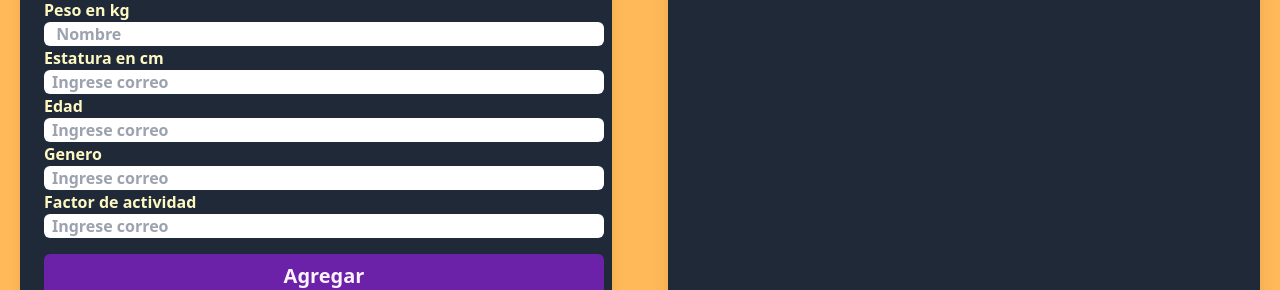
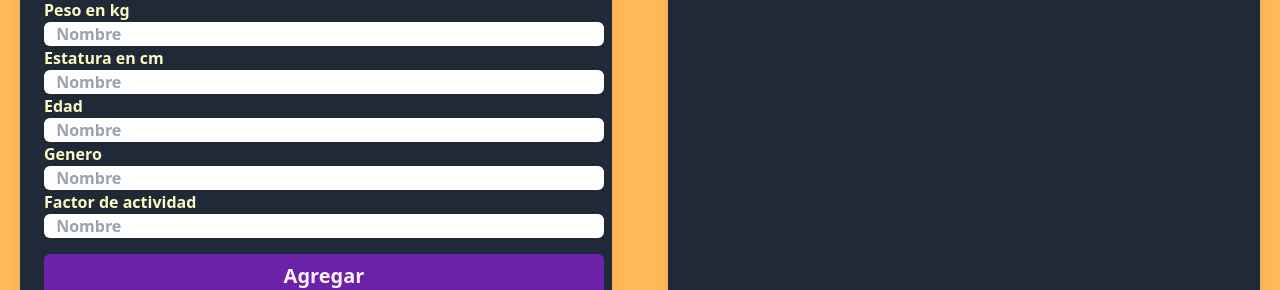
Before and after one commit to Andres-GMP/Dietas, a React (Vite) app: page / in a window 1280 px wide. Shown: the part 238-528 px from the top of the page. Built offline with nearby package versions, Linux system fonts and the light colour scheme.

Commit message:
casi lista una parte
el error esta en resultados

```diff
--- a/src/App.jsx
+++ b/src/App.jsx
@@ -8,6 +8,7 @@ function App() {
   const [pacientes, setPacientes] = useState([])
   const [paciente, setPaciente] =  useState({})
   const options = ['Hombre','Mujer']
+  const [resultados, setResultados] = useState({av:0})
 
   useEffect(()=>{
     const cargarLocalStorage = ()=>{
@@ -30,6 +31,26 @@ function App() {
     // console.log(pacientesActualizados);
     setPacientes(pacientesActualizados)
   }
+  const calculoOMS = (peso,edad,estatura,factor) =>{
+    //let calcular = peso + estatura
+    peso = parseFloat(peso)
+    edad = parseFloat(edad)
+    estatura = parseFloat(estatura)
+    factor = parseFloat(factor)
+
+   // if(genero == "masculino"){
+      let av = (11.3 * peso) + (16 * estatura) + 901
+      resultados = av
+      console.log(av)
+
+    //}
+   /* else if(genero == "femenino"){
+      let av = (8.7 * peso) - (25 * estatura) + 865
+    }
+    else{
+      print("Elige un genero valido (femenino o masculino)")
+    }*/
+  }
 
   return (
     <div className="text-slate-800">
@@ -40,9 +61,11 @@ function App() {
           pacientes = {pacientes}
           paciente = {paciente}
           setPaciente = {setPaciente}
+          calculoOMS = {calculoOMS}
           />
         <Listado
           pacientes = {pacientes}
+          resultados = {resultados}
           setPaciente  = {setPaciente}
           eliminarPaciente = {eliminarPaciente}
          />
--- a/src/components/Formulario.jsx
+++ b/src/components/Formulario.jsx
@@ -3,12 +3,12 @@ import {useState, useEffect} from 'react';
 import Dropdown from './Droplist';
 
 
-export const Formulario = ({setPacientes, pacientes, paciente,setPaciente}) => {
-    const [nombre, setNombre] = useState('');
-    const [correo, setCorreo] = useState('');
-    const [sintomas, setSintomas] = useState('');
-    const [fecha, setFecha] = useState('');
-
+export const Formulario = ({setPacientes, pacientes, paciente,setPaciente, calculoOMS}) => {
+    const [peso, setPeso] = useState('');
+    const [estatura, setEstatura] = useState('');
+    const [edad, setEdad] = useState('');
+    const [genero, setGenero] = useState('');
+    const [factor, setFactor] = useState('');
     const [error, setError] = useState(false)
 
     // console.log(paciente);
@@ -16,18 +16,21 @@ export const Formulario = ({setPacientes, pacientes, paciente,setPaciente}) => {
     useEffect(()=>{
         // console.log(paciente);
         if(Object.keys(paciente).length > 0){
-            setNombre(paciente.nombre)
-            setCorreo(paciente.correo)
-            setSintomas(paciente.sintomas)
-            setFecha(paciente.fecha)
+            setPeso(paciente.peso)
+            setEstatura(paciente.estatura)
+            setEdad(paciente.edad)
+            setGenero(paciente.genero)
+            setFactor(paciente.factor)
         }
     },[paciente])
 
     const limpiar = () =>{
-        setNombre('')
-        setCorreo('')
-        setSintomas('')
-        setFecha('')
+        setPeso('')
+        setEstatura('')
+        setEdad('')
+        setGenero('')
+        setFactor('')
+
     }
 
     const genKey = () =>{
@@ -40,7 +43,7 @@ export const Formulario = ({setPacientes, pacientes, paciente,setPaciente}) => {
         e.preventDefault();
 
 
-        if([nombre,correo, sintomas, fecha].includes('')){
+        if([peso,estatura,edad,genero,factor].includes('')){
             setError(true);
             return;
         }
@@ -48,10 +51,7 @@ export const Formulario = ({setPacientes, pacientes, paciente,setPaciente}) => {
         setError(false);
 
         const objetoPaciente = {
-            nombre,
-            correo,
-            sintomas,
-            fecha,
+            peso,estatura,edad,genero,factor
             // id: genKey()
         }
 
@@ -64,6 +64,7 @@ export const Formulario = ({setPacientes, pacientes, paciente,setPaciente}) => {
         }else{
             objetoPaciente.id = genKey();
             setPacientes([...pacientes,objetoPaciente]);
+            calculoOMS(peso,estatura,edad,factor)
         }
 
 
@@ -81,31 +82,40 @@ export const Formulario = ({setPacientes, pacientes, paciente,setPaciente}) => {
             <p className='text-center text-xl mt-5'>Ingrese los <span className=' text-blue-100 font-bold'> DATOS </span></p>
                 <div>
                     <label htmlFor="nombrePaciente">Peso en kg </label>
-                    <input type="text" id= 'nombre' className=' block w-full rounded-md text-gray-800 px-2' placeholder=' Nombre' value={nombre} onChange={(e) => setNombre(e.target.value)} />
+                    <input type="text" id= 'peso' className=' block w-full rounded-md text-gray-800 px-2' placeholder=' Nombre' value={peso} onChange={(e) => setPeso(e.target.value)} />
                     {/* <input type="text" id= 'nombre' className=' block w-full rounded-md ' placeholder=' Nombre' value={nombre} onChange={(e) => console.log(e.target.value)} /> */}
                 </div>
                 <div>
+                    <label htmlFor="nombrePaciente">Estatura en cm </label>
+                    <input type="text" id= 'estatura' className=' block w-full rounded-md text-gray-800 px-2' placeholder=' Nombre' value={estatura} onChange={(e) => setEstatura(e.target.value)} />
+                    {/* <input type="text" id= 'nombre' className=' block w-full rounded-md ' placeholder=' Nombre' value={nombre} onChange={(e) => console.log(e.target.value)} /> */}
+                </div>
+                <div>
+                    <label htmlFor="nombrePaciente">Edad</label>
+                    <input type="text" id= 'edad' className=' block w-full rounded-md text-gray-800 px-2' placeholder=' Nombre' value={edad} onChange={(e) => setEdad(e.target.value)} />
+                    {/* <input type="text" id= 'nombre' className=' block w-full rounded-md ' placeholder=' Nombre' value={nombre} onChange={(e) => console.log(e.target.value)} /> */}
+                </div>
+                <div>
+                    <label htmlFor="nombrePaciente">Genero</label>
+                    <input type="text" id= 'genero' className=' block w-full rounded-md text-gray-800 px-2' placeholder=' Nombre' value={genero} onChange={(e) => setGenero(e.target.value)} />
+                    {/* <input type="text" id= 'nombre' className=' block w-full rounded-md ' placeholder=' Nombre' value={nombre} onChange={(e) => console.log(e.target.value)} /> */}
+                </div>
+                <div>
+                    <label htmlFor="nombrePaciente">Factor de actividad </label>
+                    <input type="text" id= 'factor' className=' block w-full rounded-md text-gray-800 px-2' placeholder=' Nombre' value={factor} onChange={(e) => setFactor(e.target.value)} />
+                    {/* <input type="text" id= 'nombre' className=' block w-full rounded-md ' placeholder=' Nombre' value={nombre} onChange={(e) => console.log(e.target.value)} /> */}
+                </div>
+                {/*
+                <div>
                     <label htmlFor="email" >Estatura en cm </label>
                     <input type="email" id= 'email' className='block w-full rounded-md text-gray-800 px-2' placeholder='Ingrese correo' value={correo} onChange={(e) => setCorreo (e.target.value)}/>
-                </div>
+                </div>*/}
  {/* <input type="text" id='sintomas' className='block w-full rounded-md' /> */}
                {/* <div>
                     <label htmlFor="sintomas">Edad </label>
 
                     <textarea name="" id="" cols="30" rows="5" className='block w-full rounded-md p-1 mt-2 text-gray-800' placeholder='Ingrese una descripción de sus sintomas' value={sintomas} onChange={(e) => setSintomas (e.target.value)}></textarea>
                     </div>*/}
-                <div>
-                    <label htmlFor="email" >Edad </label>
-                    <input type="email" id= 'email' className='block w-full rounded-md text-gray-800 px-2' placeholder='Ingrese correo' value={correo} onChange={(e) => setCorreo (e.target.value)}/>
-                </div>
-                <div>
-                    <label htmlFor="email" >Genero </label>
-                    <input type="email" id= 'email' className='block w-full rounded-md text-gray-800 px-2' placeholder='Ingrese correo' value={correo} onChange={(e) => setCorreo (e.target.value)}/>
-                </div>
-                <div>
-                    <label htmlFor="email" >Factor de actividad </label>
-                    <input type="email" id= 'email' className='block w-full rounded-md text-gray-800 px-2' placeholder='Ingrese correo' value={correo} onChange={(e) => setCorreo (e.target.value)}/>
-                </div>
 
                 <div  className=''>
                      {/*
--- a/src/components/Listado.jsx
+++ b/src/components/Listado.jsx
@@ -2,7 +2,7 @@ import React from 'react'
 import {Pacientes} from './Pacientes'
 
 
-export const Listado = ({pacientes, setPaciente, eliminarPaciente}) => {
+export const Listado = ({pacientes, setPaciente, eliminarPaciente, resultados}) => {
 
 
     return (
@@ -11,17 +11,17 @@ export const Listado = ({pacientes, setPaciente, eliminarPaciente}) => {
                 <h2 className='text-3xl text-center text-blue-400 font-bold'>Listado Pacientes</h2>
                 <p className='text-center text-xl mt-5 text-gray-400'>Administra tus <span className=' text-blue-100 font-bold'> Pacientes y Citas </span></p>
                 {
+
                     pacientes.map(paciente =>(
                         <Pacientes
                         key={paciente.id}
                         paciente = {paciente}
                         setPaciente = {setPaciente}
                         eliminarPaciente = {eliminarPaciente}
+                        resultados={resultados}
                         />
                     ))
                 }
-
-
             </div>
         </div>
     )
--- a/src/components/Pacientes.jsx
+++ b/src/components/Pacientes.jsx
@@ -1,6 +1,6 @@
 import React, { useState } from 'react'
 
-export const Pacientes = ({paciente, setPaciente, eliminarPaciente}) => {
+export const Pacientes = ({paciente, setPaciente, eliminarPaciente, resultados}) => {
 
 const handleEliminar = () => {
   // console.log('eliminando', paciente.id);
@@ -13,17 +13,14 @@ const handleEliminar = () => {
   return (
     <div>
         <div className=' p-5 bg-white shadow-md mt-5 rounded-lg '>
-                <p className='uppercase text-gray-800 font-bold'>Nombre paciente: <span className='font-normal normal-case'>{paciente.nombre}</span></p>
-                <p className='uppercase text-gray-800 font-bold'>Correo: <span className='font-normal normal-case'>{paciente.correo}</span></p>
-                <p className='uppercase text-gray-800 font-bold'>Sintomas: <span className='font-normal normal-case'>{paciente.sintomas}</span></p>
-                <p className='uppercase text-gray-800 font-bold'>Fecha: <span className='font-normal normal-case'>{paciente.fecha}</span></p>
-                <div className='flex justify-between gap-2 mt-4'>
+                <p className='uppercase text-gray-800 font-bold'>Calculo: <span className='font-normal normal-case'>{resultados}</span></p>
+                {/*<div className='flex justify-between gap-2 mt-4'>
                   <input type="button" value = {"EDITAR"} className = 'font-semibold bg-blue-700 w-full rounded-md hover:cursor-pointe hover:bg-blue-800 hover:text-blue-100' onClick = {()=>setPaciente(paciente)}/>
                   <input type="button" value = {"ELIMINAR"} className = 'font-semibold bg-red-500  w-full  p-1 rounded-md hover:cursor-pointer hover:bg-red-600 hover:text-red-100'
                   onClick={handleEliminar}
                   // onClick={()=>eliminarPaciente(pacientes.id)}
                   />
-                </div>
+                </div>*/}
             </div>
     </div>
   )
```
